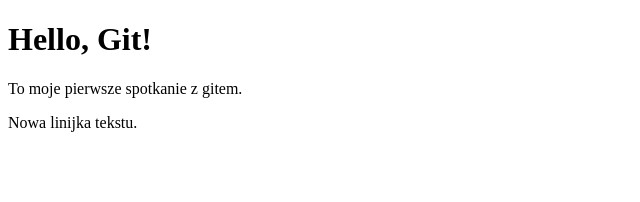
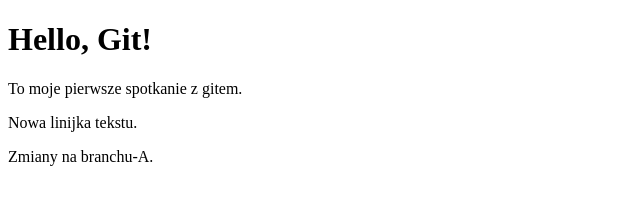
Before and after one commit to Myszowata/moje-pierwsze-repozytorium, a plain HTML site: page index.html in a window 1280 px wide. Shown: the whole page, without its empty margins (0-640 px from the left). Drawn offline with Linux system fonts and the light colour scheme.

Commit message:
Zmiany na branchu-A

```diff
--- a/index.html
+++ b/index.html
@@ -9,5 +9,6 @@
   <h1>Hello, Git!</h1>
   <p>To moje pierwsze spotkanie z gitem.</p>
   <p>Nowa linijka tekstu.</p>
+  <p>Zmiany na branchu-A.</p>
 </body>
 </html>
```
